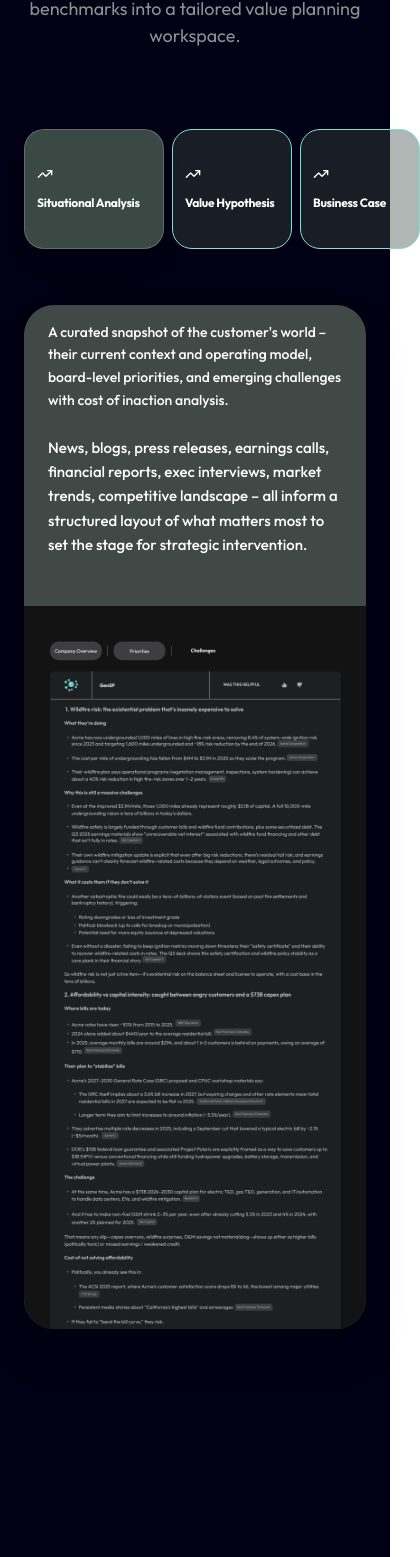
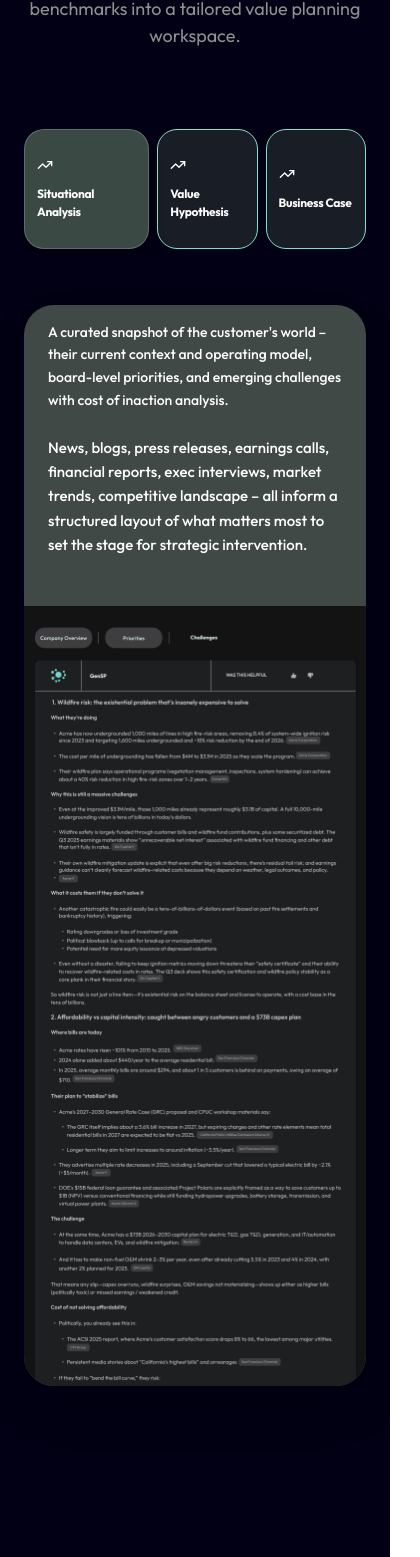
Before and after one commit to nolimit-buzz/gensp, a Next.js app: page / in a window 390 px wide. Shown: the part 3291-4848 px from the top of the page, 420 px wide, since content can reach past the window. Built offline with nearby package versions, Linux system fonts and the light colour scheme.

Commit message:
qa fixes

```diff
--- a/app/components/ProductShowcase.tsx
+++ b/app/components/ProductShowcase.tsx
@@ -1246,10 +1246,10 @@ const ProductShowcase: React.FC = () => {
           whileInView={{ opacity: 1, y: 0 }}
           viewport={{ once: true, margin: "-100px" }}
           transition={{ duration: 0.8, delay: 0.2 }}
-          className="flex flex-col xl:flex-row gap-12 items-start"
+          className="flex flex-col lg:flex-row gap-12 items-start"
         >
           {/* Main Left Sidebar */}
-          <div className="flex flex-row xl:flex-col gap-2 md:gap-5 w-full lg:w-[320px] min-w-0 xl:overflow-x-visible pb-2 lg:pb-0 scrollbar-hide">
+          <div className="flex flex-row lg:flex-col gap-2 md:gap-5 w-full lg:w-[240px] xl:w-[320px] min-w-0 xl:overflow-x-visible pb-2 lg:pb-0 scrollbar-hide overflow-x-hidden lg:overflow-x-visible">
             {mainTabs.map((tab) => {
               const isActive = activeMainTab === tab.id;
               return (
@@ -1259,8 +1259,8 @@ const ProductShowcase: React.FC = () => {
                   whileHover={{ scale: 1.02, x: 10 }}
                   whileTap={{ scale: 0.98 }}
                   className={`flex flex-col justify-center gap-3 px-3 sm:px-4 md:px-6 lg:px-10 h-[120px] lg:flex-shrink-0 lg:min-w-[200px] rounded-[20px] transition-all duration-300 text-left ${isActive
-                    ? 'bg-[#3A4943] shadow-xl border border-white/20 xl:w-auto w-[140px] flex-shrink-0'
-                    : 'bg-[#3A494366] border-[0.5px] border-[#80E0CC] hover:border-white/40 xl:w-auto w-[120px] flex-shrink-0'
+                    ? 'bg-[#3A4943] shadow-xl border border-white/20 flex-[1.2_1_0%] lg:flex-initial xl:flex-initial xl:w-full min-w-0'
+                    : 'bg-[#3A494366] border-[0.5px] border-[#80E0CC] hover:border-white/40 flex-[0.9_1_0%] lg:flex-initial xl:flex-initial xl:w-full min-w-0'
                     }`}
                 >
                   <div className="text-white">
@@ -1311,7 +1311,7 @@ const ProductShowcase: React.FC = () => {
             </div>
 
             {/* Nested Component View */}
-            <div className="bg-[#131314] lg:rounded-[32px] px-4 lg:px-8 pt-4 lg:pt-8 flex flex-col lg:flex-row gap-8 items-stretch min-h-[600px]">
+            <div className="flex flex-col lg:flex-row gap-8 items-stretch min-h-[600px]">
               {/* Inner Sidebar Tabs */}
               {/* <div className="hidden lg:flex flex-col gap-4 w-[240px]">
                 {sidebarTabs.map((tab) => {
```
